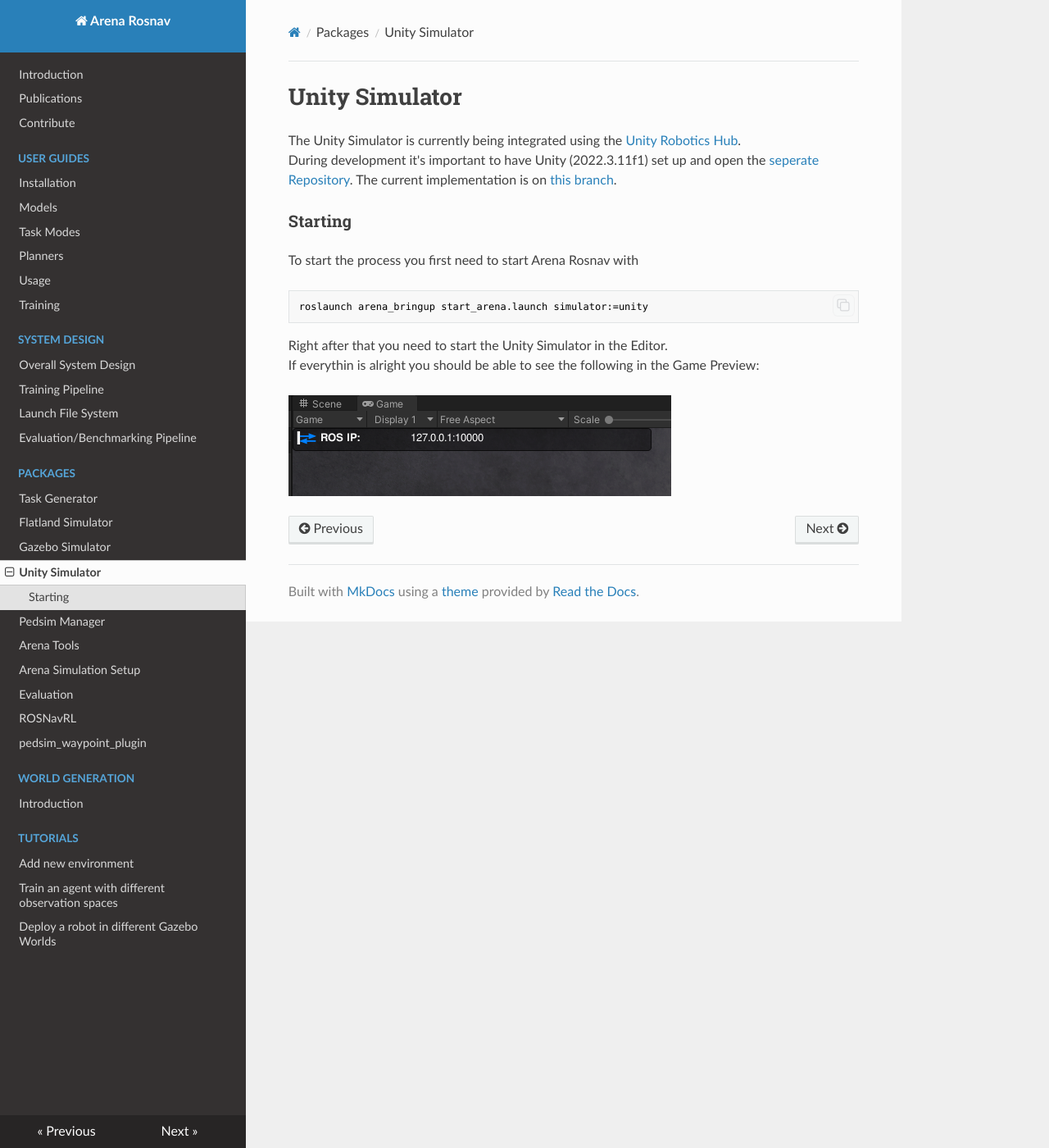
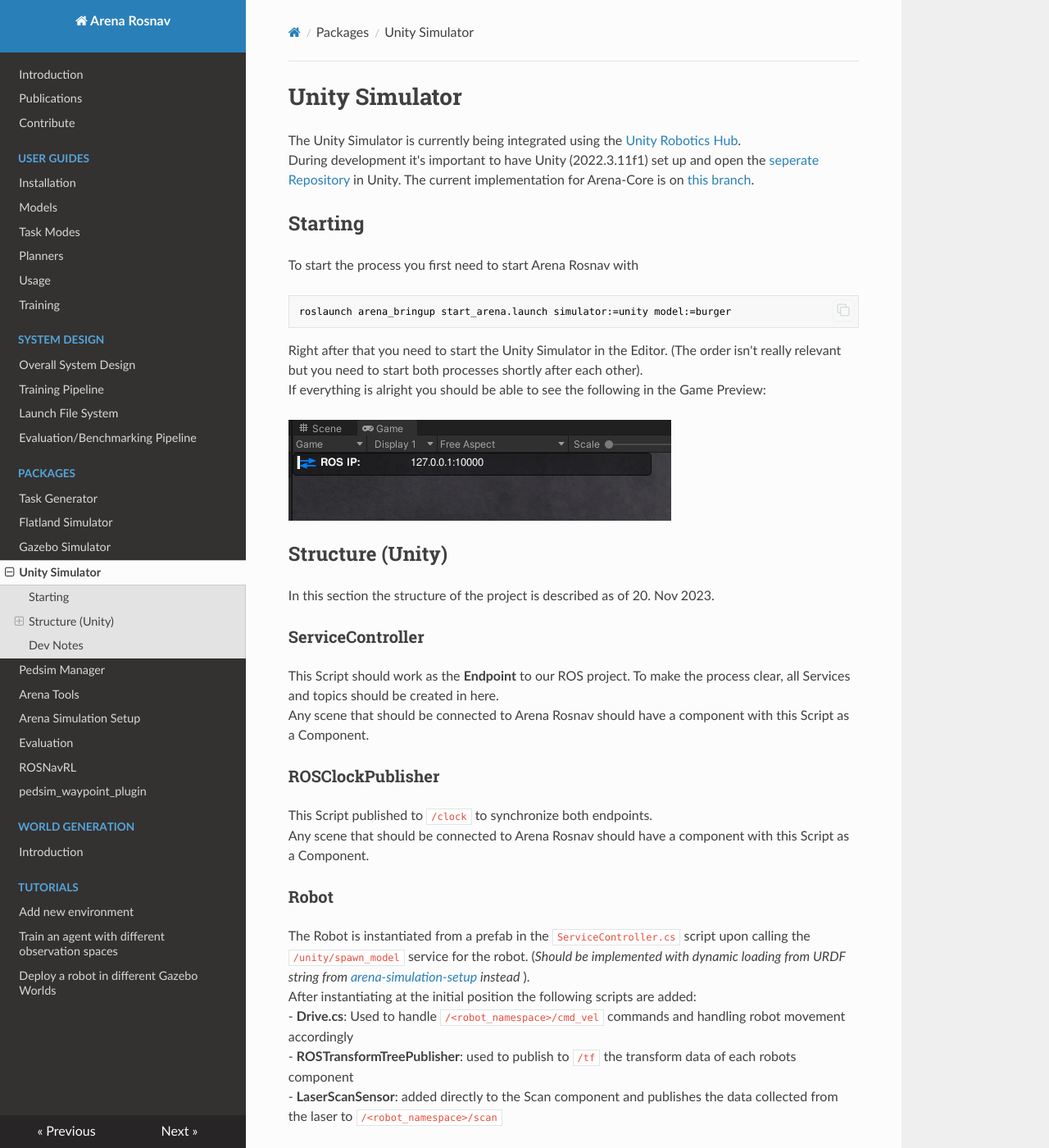
Before and after one commit to Arena-Rosnav/.github, an MkDocs documentation site: the page built from docs/packages/unity_simulator.md, in a window 1280 px wide and 1400 px high. Shown: the whole window at 82% size. Built offline with MkDocs 1.6.1, drawn with Linux system fonts in a browser that asks for light colours; nearby versions of some CDN libraries; comment, search, counter and statistics services are not loaded; some of the changed text lies outside the part shown.

Commit message:
unity integration update

````diff
--- a/docs/packages/unity_simulator.md
+++ b/docs/packages/unity_simulator.md
@@ -2,16 +2,40 @@
 # Unity Simulator
 
 The Unity Simulator is currently being integrated using the [Unity Robotics Hub](https://github.com/Unity-Technologies/Unity-Robotics-Hub/tree/main).
-During development it's important to have Unity (2022.3.11f1) set up and open the [seperate Repository](https://github.com/Arena-Rosnav/arena-unity). The current implementation is on [this branch](https://github.com/TheZomb/arena-rosnav/tree/unity-simulator).
+During development it's important to have Unity (2022.3.11f1) set up and open the [seperate Repository](https://github.com/Arena-Rosnav/arena-unity) in Unity. The current implementation for Arena-Core is on [this branch](https://github.com/TheZomb/arena-rosnav/tree/unity-simulator).
 
-### Starting
+## Starting
 To start the process you first need to start Arena Rosnav with
 
 ```bash
-roslaunch arena_bringup start_arena.launch simulator:=unity
+roslaunch arena_bringup start_arena.launch simulator:=unity model:=burger
 ```
-
-Right after that you need to start the Unity Simulator in the Editor.
-If everythin is alright you should be able to see the following in the Game Preview:
+Right after that you need to start the Unity Simulator in the Editor. (The order isn't really relevant but you need to start both processes shortly after each other).
+If everything is alright you should be able to see the following in the Game Preview:
 
 ![](../images/packages/Unity-Connection-Success.png)
+
+## Structure (Unity)
+In this section the structure of the project is described as of 20. Nov 2023.
+
+### ServiceController
+This Script should work as the **Endpoint** to our ROS project. To make the process clear, all Services and topics should be created in here.
+Any scene that should be connected to Arena Rosnav should have a component with this Script as a Component.
+
+### ROSClockPublisher
+This Script published to `/clock` to synchronize both endpoints.
+Any scene that should be connected to Arena Rosnav should have a component with this Script as a Component.
+
+### Robot
+The Robot is instantiated from a prefab in the `ServiceController.cs` script upon calling the `/unity/spawn_model` service for the robot. (*Should be implemented with dynamic loading from URDF string from [arena-simulation-setup](https://github.com/voshch/arena-simulation-setup) instead* ).
+After instantiating at the initial position the following scripts are added:
+- **Drive.cs**: Used to handle `/<robot_namespace>/cmd_vel` commands and handling robot movement accordingly
+- **ROSTransformTreePublisher**: used to publish to `/tf` the transform data of each robots component
+- **LaserScanSensor**: added directly to the Scan component and publishes the data collected from the laser to `/<robot_namespace>/scan`
+
+#### Hint
+* Teleporting the robot is not possible. Instead the position needs to be set when Instantiating. One solution for teleporting (when calling `set_model_state`) is to respawn the robot at given position.
+
+## Dev Notes
+* Currently the Unity simulator is only implemented for the `burger` robot (20. Nov. 2023)
+* The components of the burger robot prefab were renamed (base_scan -> burger/base_scan) for a temporary fix of a ROS publishing destionation error. This should be fixed in the code to dynamically use the robot namespace (20. Nov. 2023)
````
